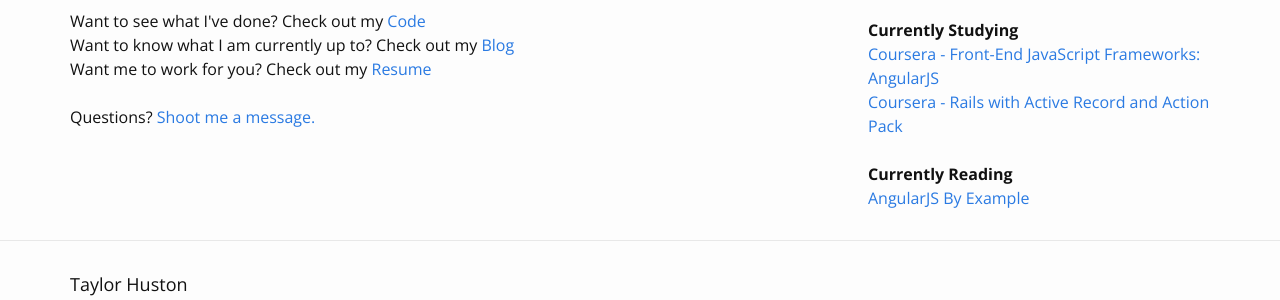
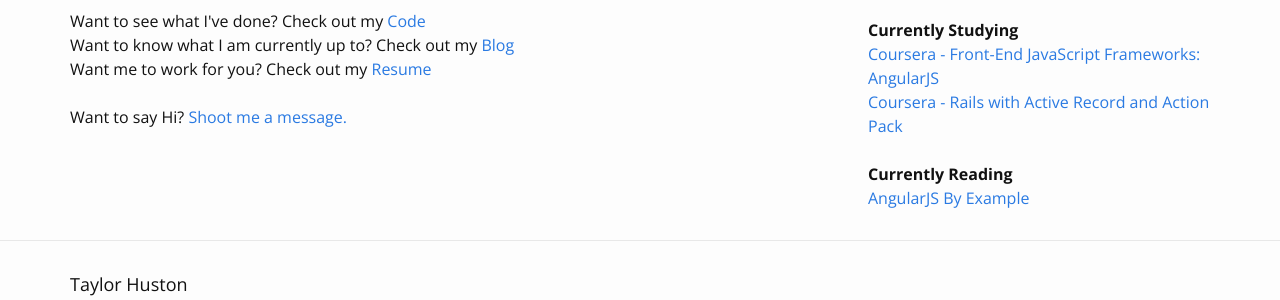
Before and after one commit to TaylorHuston/taylorhuston.github.io, a Jekyll site: the page built from index.html, in a window 1280 px wide. Shown: the part 314-614 px from the top of the page. Built offline with Jekyll 4.4.1, drawn with Linux system fonts in a browser that asks for light colours; some web fonts are replaced.

Commit message:
Update home page

```diff
--- a/index.html
+++ b/index.html
@@ -15,6 +15,6 @@ layout: page
   Want to know what I am currently up to? Check out my <a href="blog">Blog</a><br />
   Want me to work for you? Check out my <a href="resume">Resume</a><br />
   <br />
-  Questions? <a href="https://twitter.com/TaylorHu" target="_blank">Shoot me a message.</a>
+  Want to say Hi? <a href="https://twitter.com/TaylorHu" target="_blank">Shoot me a message.</a>
 
 </div>
```
